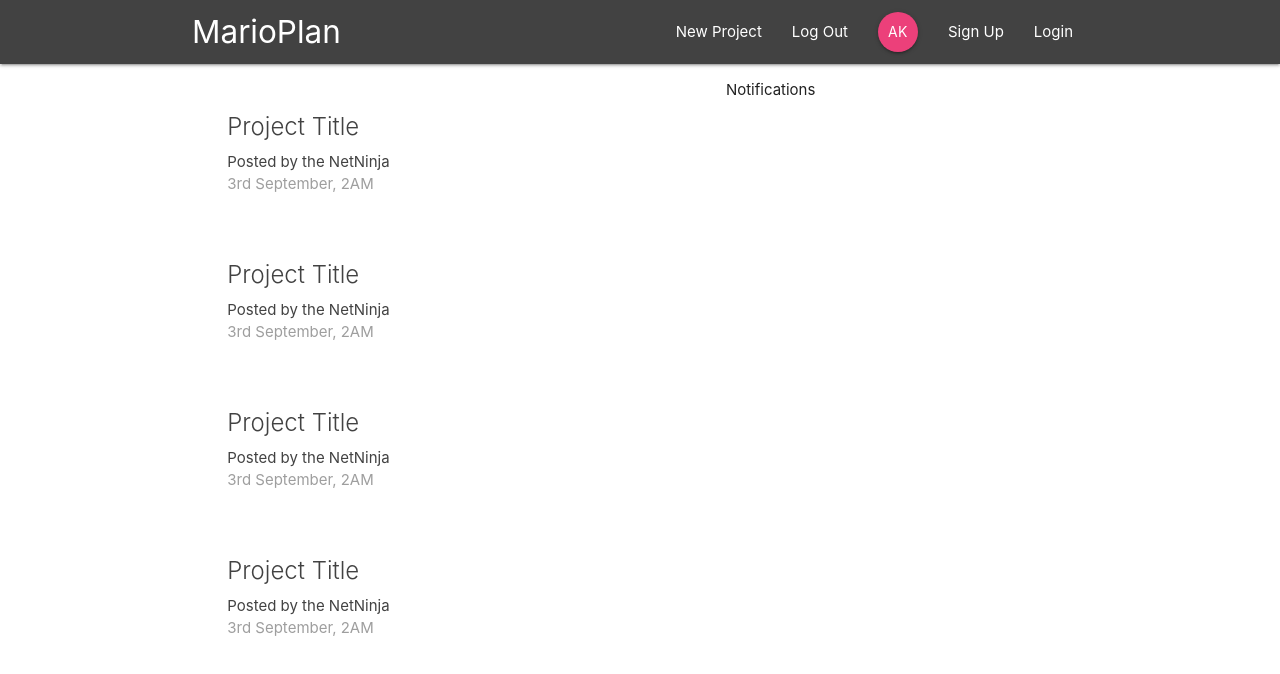
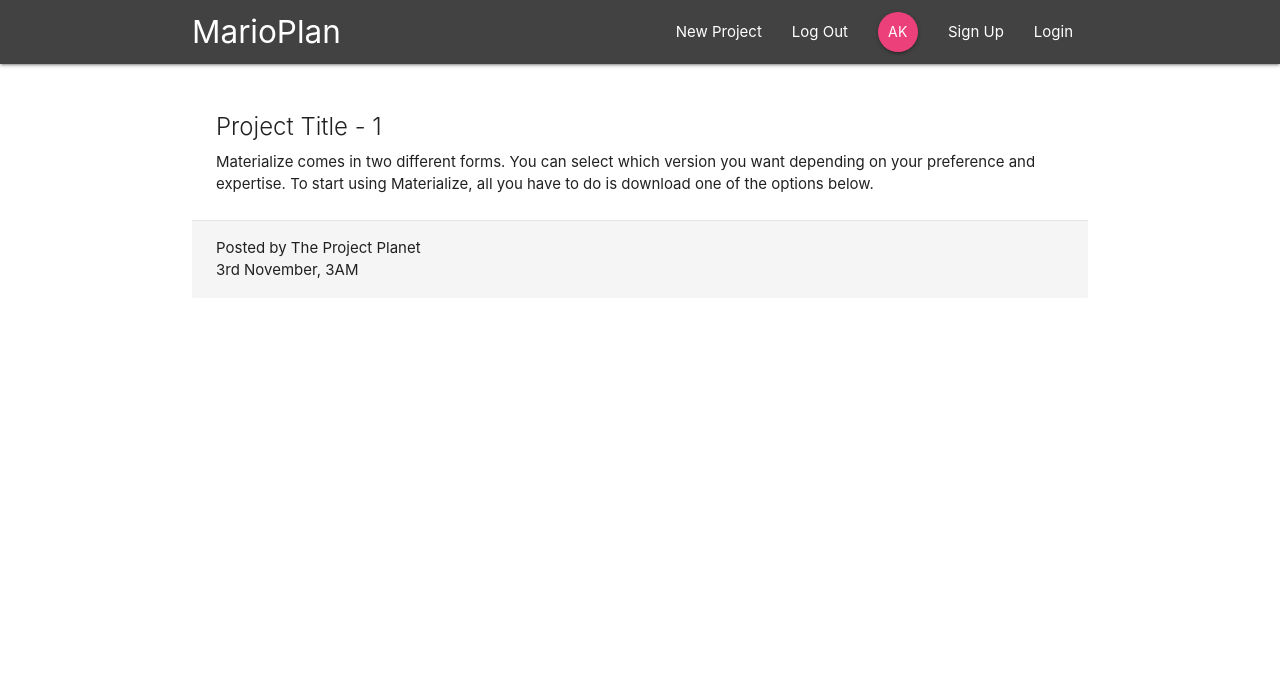
Before and after one commit to Akash187/marioplan, a React (Create React App) app: page /project/1 in a window 1280 px wide. Shown: the top 674 px of the page. Built offline with nearby package versions, Linux system fonts and the light colour scheme.

Commit message:
ProjectDetails Component Completed.

```diff
--- a/src/App.js
+++ b/src/App.js
@@ -2,6 +2,7 @@ import React, { Component } from 'react';
 import {BrowserRouter, Route, Switch} from 'react-router-dom';
 import Navbar from './components/layouts/Navbar';
 import Dashboard from "./components/dashboard/Dashboard";
+import ProjectDetail from "./components/projects/ProjectDetail";
 
 class App extends Component {
   render() {
@@ -10,7 +11,8 @@ class App extends Component {
         <div className="App">
           <Navbar/>
           <Switch>
-            <Route path='/' component={Dashboard}/>
+            <Route exact path='/' component={Dashboard}/>
+            <Route path='/project/:id' component={ProjectDetail}/>
           </Switch>
         </div>
       </BrowserRouter>
--- a/src/components/projects/ProjectDetail.js
+++ b/src/components/projects/ProjectDetail.js
@@ -0,0 +1,22 @@
+import React from 'react';
+
+const ProjectDetail = (props) => {
+  const id = props.match.params.id;
+  return (
+    <div className="container section project-details">
+      <div className="card z-depth-0">
+        <div className="card-content">
+          <span className="card-title">Project Title - {id}</span>
+          <p>Materialize comes in two different forms. You can select which version you want depending on your preference and expertise. To start using Materialize, all you have to do is download one of the options below.
+          </p>
+        </div>
+        <div className="card-action grey lighten-4">
+          <div>Posted by The Project Planet</div>
+          <div>3rd November, 3AM</div>
+        </div>
+      </div>
+    </div>
+  );
+};
+
+export default ProjectDetail;
--- a/src/components/projects/ProjectSummary.js
+++ b/src/components/projects/ProjectSummary.js
@@ -5,8 +5,8 @@ const ProjectSummary = () => {
     <div className="card z-depth-0 project-summary">
       <div className="card-content grey-text text-darken-3">
         <span className="card-title">Project Title</span>
-        <p>Posted by the NetNinja</p>
-        <p className="grey-text">3rd September, 2AM</p>
+        <p>Posted by The Project Planet</p>
+        <p className="grey-text">3rd November, 2AM</p>
       </div>
     </div>
   )
```
